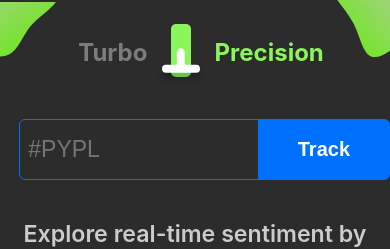
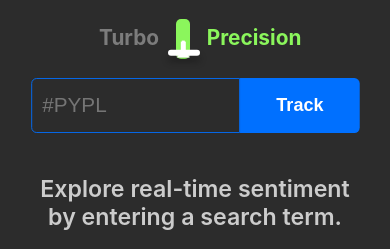
Before and after one commit to silasnevstad/SentimentTracker-Frontend, a React (Create React App) app: page / in a window 390 px wide. Shown: the top 249 px of the page. Built offline with nearby package versions, Linux system fonts and the light colour scheme; no server answers.

Commit message:
API refactoring + style fixes/updates

```diff
--- a/public/index.html
+++ b/public/index.html
@@ -4,6 +4,7 @@
     <meta charset="utf-8" />
     <link rel="icon" href="%PUBLIC_URL%/favicon.ico" />
     <meta name="viewport" content="width=device-width, initial-scale=1" />
+
     <meta name="theme-color" content="#2c2c2c" />
     <meta
       name="description"
--- a/src/App.css
+++ b/src/App.css
@@ -1,10 +1,13 @@
 .App {
   position: relative;
   overflow: hidden;
-  width: 100vw;
+  width: 100%;
+  max-width: 100%;
+  overflow: hidden;
   min-height: 100vh;
   text-align: center;
   background-color: #2c2c2c;
+
 }
 
 .loading-overlay {
@@ -34,8 +37,9 @@
   flex-direction: column;
   align-items: center;
   margin-top: .5%;
-  max-width: 100vw;
-  overflow: hidden;
+  width: 100%;
+  max-width: 100%;
+  overflow-x: hidden;
 }
 
 .sentiment-scroll-view {
@@ -46,9 +50,9 @@
   display: flex;
   flex-direction: column;
   align-items: center;
-  /* padding-bottom: 10em; */
   gap: 2em;
   overflow: hidden;
+  overflow-x: hidden;
 }
 
 .sentiment-divider {
@@ -57,3 +61,24 @@
   background-color: #eeeeeeff;
   opacity: 0.2;
 }
+
+@media screen and (max-width: 768px) {
+  body {
+    overflow: hidden;
+    overflow-x: hidden;
+
+  }
+  .App {
+    /* width: 95%; */
+    overflow: hidden;
+    overflow-x: hidden;
+  }
+  .App-main {
+    margin-top: 0;
+    width: 100%;
+    align-items: center;
+    justify-content: center;
+    overflow: hidden;
+    overflow-x: hidden;
+  }
+}
--- a/src/App.js
+++ b/src/App.js
@@ -70,6 +70,7 @@
               {sentimentData.map((sentiment, index) => (
                 <>
                   <TrackViewCompact
+                    key={sentiment.keyword + sentiment.numTweets + sentiment.numPosts + sentiment.numNews}
                     text={sentiment.keyword}
                     scores={sentiment.scores}
                     summary={sentiment.summary}
--- a/src/components/Input.js
+++ b/src/components/Input.js
@@ -1,8 +1,8 @@
-import React, { useEffect, useState } from 'react';
+import React, { useEffect, useState, useMemo } from 'react';
 import '../styles/Input.css';
 
 function Input({ text, setText, loading }) {
-    const placeholders = ['#SPY', '#AAPL', '#AMZN', '#FB', '#GOOG', '#MSFT', '#NFLX', '#PYPL', 'Man Utd', 'New York Rangers', 'ChatGPT', 'Elon Musk', 'Donald Trump', 'FIFA', 'Goldman Sachs', 'Boston Celtics', '#GSW', 'Will Smith'];
+    const placeholders = useMemo(() => ['#SPY', '#AAPL', '#AMZN', '#FB', '#GOOG', '#MSFT', '#NFLX', '#PYPL', 'Man Utd', 'New York Rangers', 'ChatGPT', 'Elon Musk', 'Donald Trump', 'FIFA', 'Goldman Sachs', 'Boston Celtics', '#GSW', 'Will Smith'], []);
     const [placeholder, setPlaceholder] = useState(placeholders[Math.floor(Math.random() * placeholders.length)]);
 
     const animatePlaceholder = (placeholder) => {
@@ -35,7 +35,6 @@
         return () => clearInterval(interval);
     }, []);
 
-
     return (
         <div className="input-container">
             <input
--- a/src/styles/Background.module.css
+++ b/src/styles/Background.module.css
@@ -1,3 +1,6 @@
+.container {
+    max-width: 100vw;
+}
 
 .shape {
     position: absolute;
@@ -48,3 +51,45 @@
     width: 12%;
     rotate: 160deg;
 }
+
+@media screen and (max-width: 768px) {
+    .container {
+        max-width: 100vw;
+        overflow: hidden;
+        display: none;
+    }
+    .shapeBottomLeft {
+        width: 75%;
+        bottom: 0;
+        left: 0;
+        rotate: 180deg;
+    }
+
+    .shapeRight {
+        bottom: 0;
+        right: 0;
+        width: 75%;
+        rotate: 90deg;
+        margin-top: 35%;
+    }
+
+    .shapeMiddle {
+        width: 50%;
+        top: 0;
+        right: 0;
+    }
+
+    .shapeMiddleLeft {
+        width: 45%;
+        rotate: 270deg;
+        top: 0;
+        left: 0;
+    }
+
+    .shapeBottomRight {
+        bottom: 5%;
+        left: 0;
+        width: 105%;
+        rotate: 160deg;
+    }
+}
--- a/src/styles/Input.css
+++ b/src/styles/Input.css
@@ -26,7 +26,7 @@
 
 @media (max-width: 768px) {
     .input {
-        width: 80%;
-        padding: .2em .5rem;
+        /* width: 80%; */
+        padding: .2em .7rem;
     }
 }
--- a/src/styles/InputField.css
+++ b/src/styles/InputField.css
@@ -6,3 +6,10 @@
     justify-content: center;
     z-index: 5;
 }
+
+@media screen and (max-width: 768px) {
+    .inputfield-container {
+        /* flex-direction: row; */
+        transform: scale(0.9);
+    }
+}
--- a/src/styles/IntroMessage.css
+++ b/src/styles/IntroMessage.css
@@ -27,6 +27,7 @@
 @media (max-width: 768px) {
     .intro-message-container {
         margin-top: 0em;
+        width: 90vw;
     }
 
     .intro-message {
--- a/src/styles/Switcher.css
+++ b/src/styles/Switcher.css
@@ -115,3 +115,53 @@
     color: #ccc;
     opacity: 0.5;
 }
+
+@media (max-width: 768px) {
+    .switch-container {
+        margin-bottom: 0;
+    }
+
+    .switch-text {
+        font-size: 1.3em;
+        padding: .2em .8em;
+    }
+
+    .switch-text-all {
+        font-size: 1.3em;
+        margin-left: .5em;
+        padding: .2em .8em;
+    }
+
+    .switch {
+        font-size: 1em;
+        width: .9em;
+        height: 2.8em;
+        margin-top: 1.2em;
+    }
+
+    .slider {
+        height: 2.5em;
+    }
+
+    .slider:before {
+        height: .4em;
+        width: 2em;
+        left: -0.5em;
+        top: 0.1em;
+    }
+
+    .slider:after {
+        top: 0.4em;
+        left: 0.45em;
+        width: 1.5em;
+        height: 0.8em;
+    }
+
+    .chk:checked + .slider:before {
+        transform: translateY(1.8em);
+    }
+
+    .chk:checked + .slider:after {
+        transform: rotateZ(90deg) rotateY(180deg) translateY(0.35em) translateX(-1.2em);
+    }
+}
--- a/src/styles/TrackButton.css
+++ b/src/styles/TrackButton.css
@@ -18,6 +18,6 @@
 @media (max-width: 768px) {
     .track-button {
         /* width: 100%; */
-        margin-left: -25px;
+        /* margin-left: -25px; */
     }
 }
--- a/src/styles/TrackView.css
+++ b/src/styles/TrackView.css
@@ -157,7 +157,8 @@
 }
 
 .track-view-question-input:focus {
-    outline: 1px solid #ccccccdd;
+    outline: none;
+    border: 1px solid #ccccccdd;
 }
 
 .track-view-question-button {
@@ -170,10 +171,13 @@
     font-size: 1.3rem;
     font-weight: 600;
     margin-left: 1em;
+    display: flex;
+    align-items: center;
+    justify-content: center;
 }
 
 .track-view-question-button:hover {
-    outline: 1px solid #ccccccdd;
+    border: 1px solid #ccccccdd;
 }
 
 .track-view-question-answer {
@@ -198,7 +202,6 @@
 }
 
 .spinner {
-    align-self: center;
     border: 2px solid #f3f3f3;
     border-radius: 50%;
     border-top: 2px solid #333;
```
Also changed, not shown: src/components/api/useSentiment.js (+25 -47 lines).
